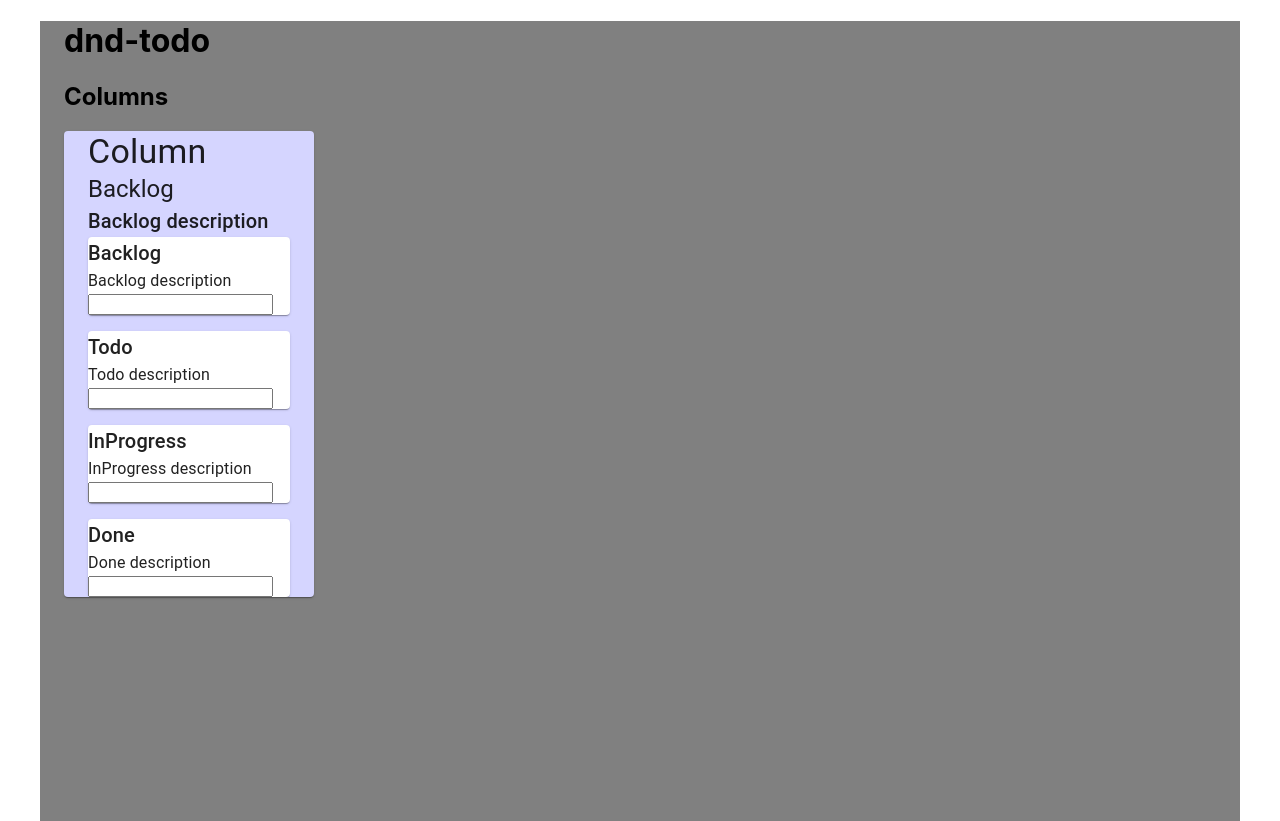
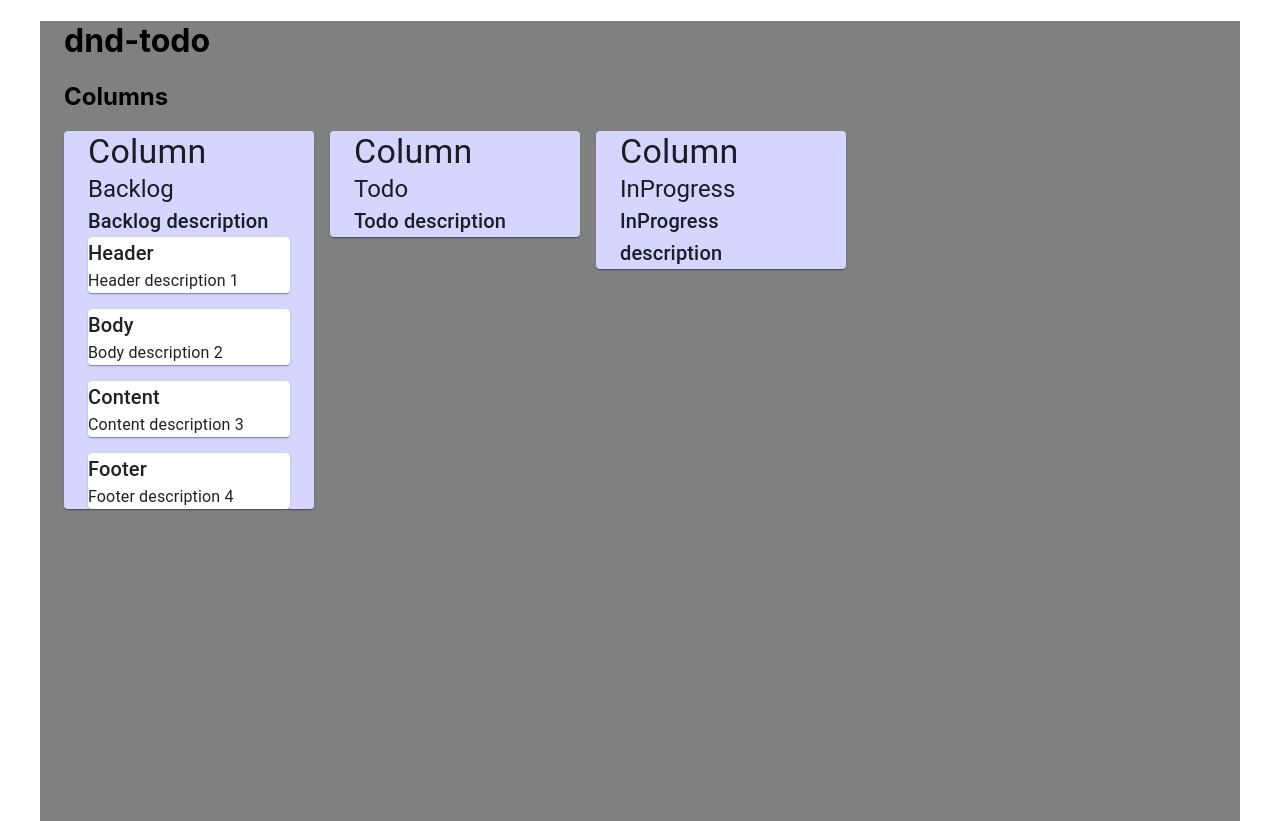
Before and after one commit to LGers/dnd-todo, a React (Create React App) app: page / in a window 1280 px wide. Built offline with nearby package versions, Linux system fonts and the light colour scheme.

Commit message:
feat: dnd task between columns

```diff
--- a/src/App.js
+++ b/src/App.js
@@ -23,15 +23,17 @@ export const App = () => {
       return;
     }
 
-    const column = state.columns[source.droppableId];
-    const newTasksIds = Array.from(column.taskIds);
-    // console.log(column.taskIds);
-    // console.log(column.newTaskIds);
+    // const column = state.columns[source.droppableId];
+    const startColumn = state.columns[source.droppableId];
+    const finishColumn = state.columns[destination.droppableId];
+
+    if (startColumn === finishColumn) {
+      const newTasksIds = Array.from(startColumn.taskIds);
       newTasksIds.splice(source.index, 1);
       newTasksIds.splice(destination.index, 0, draggableId); // insert draggableId
 
       const newColumn = {
-      ...column,
+        ...startColumn,
         taskIds: newTasksIds
       }
 
@@ -42,6 +44,35 @@ export const App = () => {
           [newColumn.id]: newColumn,
         },
       }
+      setState(newState);
+      return;
+    }
+
+    // Moving from one list to another
+    const startTaskIds = Array.from(startColumn.taskIds);
+    startTaskIds.splice(source.index, 1);
+
+    const newStartColumn = {
+      ...startColumn,
+      taskIds: startTaskIds,
+    };
+
+    const finishTaskIds = Array.from(finishColumn.taskIds);
+    finishTaskIds.splice(destination.index, 0, draggableId);
+
+    const newFinishColumn = {
+      ...finishColumn,
+      taskIds: finishTaskIds,
+    };
+
+    const newState = {
+      ...state,
+      columns: {
+        ...state.columns,
+        [newStartColumn.id]: newStartColumn,
+        [newFinishColumn.id]: newFinishColumn
+      },
+    };
     setState(newState);
   };
 
--- a/src/Components/Column/Column.jsx
+++ b/src/Components/Column/Column.jsx
@@ -7,7 +7,7 @@ export const Column = (props) => {
   const { title, description, tasks } = props;
 
   return (
-    <Card sx={{ width: '250px', bgcolor: '#d5d5ff' }}>
+    <Card sx={{ width: '250px', bgcolor: '#d5d5ff', height: '100%' }}>
       <Container>
         <Typography variant={'h4'} component={'div'}>Column</Typography>
         <Typography variant={'h5'} component={'div'}>{title}</Typography>
@@ -22,7 +22,7 @@ export const Column = (props) => {
                 ref={provided.innerRef}
                 {...provided.droppableProps}
                 sx={{
-                  transition: 'transform 0.05s',
+                  transition: 'transform 0.05s ease',
                   transform: snapshot.isDragging ? 'rotate(5deg)' : undefined,
                   bgcolor: snapshot.isDraggingOver ? '#bdbdd5' : '#d5d5ff',
                   }}
--- a/src/Components/Task/Task.jsx
+++ b/src/Components/Task/Task.jsx
@@ -22,7 +22,7 @@ export const Task = (props) => {
           >
             <Typography variant={'h6'} component={'div'}>{props.title}</Typography>
             <Typography component={'div'}>{props.description}</Typography>
-            <input />
+            {/* <input /> */}
           </Paper>
         </Stack>
       )}
--- a/src/initial-data.js
+++ b/src/initial-data.js
@@ -1,9 +1,9 @@
 export const initialState = {
   tasks: {
-    'task-1': { id: 'task-1', title: 'Backlog', description: 'Backlog description' },
-    'task-2': { id: 'task-2', title: 'Todo', description: 'Todo description' },
-    'task-3': { id: 'task-3', title: 'InProgress', description: 'InProgress description' },
-    'task-4': { id: 'task-4', title: 'Done', description: 'Done description' },
+    'task-1': { id: 'task-1', title: 'Header', description: 'Header description 1' },
+    'task-2': { id: 'task-2', title: 'Body', description: 'Body description 2' },
+    'task-3': { id: 'task-3', title: 'Content', description: 'Content description 3' },
+    'task-4': { id: 'task-4', title: 'Footer', description: 'Footer description 4' },
   },
   columns: {
     'column-1': {
@@ -12,13 +12,19 @@ export const initialState = {
       description: 'Backlog description',
       taskIds: ['task-1', 'task-2', 'task-3', 'task-4'],
     },
-    // 'column-2': {
-    //   id: 'column-2',
-    //   title: 'Todo',
-    //   description: 'Todo description',
-    //   taskIds: ['task-1', 'task-2', 'task-3', 'task-4'],
-    // },
+    'column-2': {
+      id: 'column-2',
+      title: 'Todo',
+      description: 'Todo description',
+      taskIds: [],
+    },
+    'column-3': {
+      id: 'column-3',
+      title: 'InProgress',
+      description: 'InProgress description',
+      taskIds: [],
+    },
   },
   // columnOrder: ['column-1', 'column-2'],
-  columnOrder: ['column-1'],
+  columnOrder: ['column-1', 'column-2', 'column-3'],
 };
```
Lines whose indentation alone changed are shown as unchanged.
